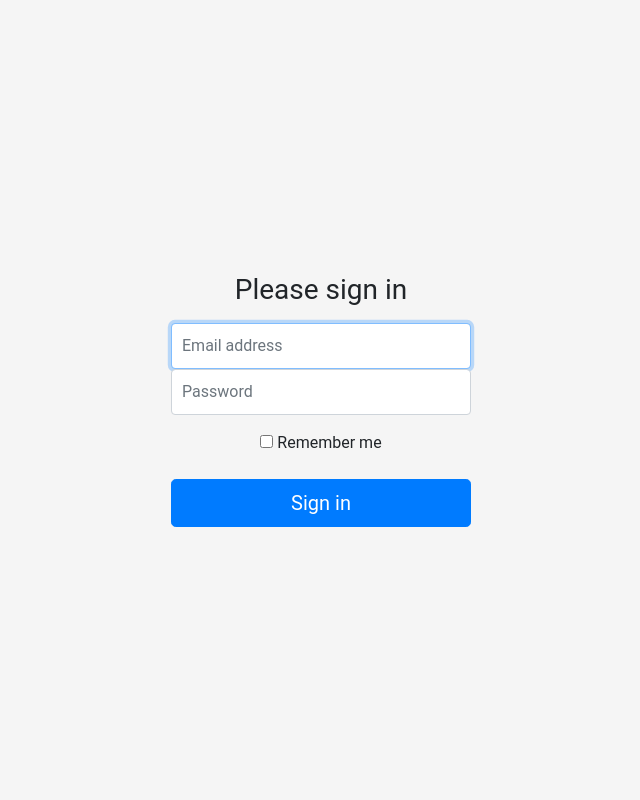
After one commit to ashique12009/share-tube, a PHP site: page /user/login.php in a window 1280 px wide. The commit adds this page. Shown: the whole page, without its empty margins (319-959 px from the left). Run offline with PHP 8.4, Linux system fonts and the light colour scheme.

Commit message:
user login ui added

```diff
--- a/assets/css/custom.css
+++ b/assets/css/custom.css
@@ -6,11 +6,13 @@ body{
     grid-template-columns: repeat(3, 1fr);
     gap: 20px;
 }
-
 .cards-grid-container .card{
     width: 100% !important;
+    border: none;
 }
-
+.cards-grid-container .card .card-img-top{
+    border-radius: 5px;
+}
 .cards-grid-container .card .card-description{
     overflow: hidden;
     text-overflow: ellipsis;
@@ -18,3 +20,27 @@ body{
     -webkit-line-clamp: 2;
     -webkit-box-orient: vertical;
 }
+
+/* User login form */
+.form-container{
+    display: flex;
+    -ms-flex-align: center;
+    align-items: center;
+    padding-top: 40px;
+    padding-bottom: 40px;
+    background-color: #f5f5f5;
+    height: 100vh;
+}
+.form-signin {
+    width: 100%;
+    max-width: 330px;
+    padding: 15px;
+    margin: auto;
+}
+.form-signin .form-control {
+    position: relative;
+    box-sizing: border-box;
+    height: auto;
+    padding: 10px;
+    font-size: 16px;
+}
--- a/footer.php
+++ b/footer.php
@@ -1,3 +1,6 @@
+<div class="container footer-container">
+
+</div>
 <script src="assets/js/jquery.slim.min.js"></script>
 <script src="assets/js/bootstrap4.bundle.min.js"></script>
 </html>
--- a/header.php
+++ b/header.php
@@ -28,5 +28,8 @@
             <input class="form-control mr-sm-2" type="search" placeholder="Search" aria-label="Search">
             <button class="btn btn-outline-success my-2 my-sm-0" type="submit">Search</button>
         </form>
+        <ul class="navbar-nav">
+            <li class="nav-item"><a href="user/login.php" class="nav-link">Sign in</a></li>
+        </ul>
     </div>
 </nav>
--- /dev/null
+++ b/user/login.php
@@ -0,0 +1,27 @@
+<!DOCTYPE html>
+<html lang="en">
+<head>
+    <meta charset="UTF-8">
+    <meta name="viewport" content="width=device-width, initial-scale=1.0">
+    <link rel="stylesheet" href="../assets/css/bootstrap4.min.css">
+    <link rel="stylesheet" href="../assets/css/custom.css">
+    <title>User sign in</title>
+</head>
+<body>
+    <div class="form-container">
+        <form class="form-signin">
+            <h1 class="h3 mb-3 font-weight-normal text-center">Please sign in</h1>
+            <label for="inputEmail" class="sr-only">Email address</label>
+            <input type="email" id="inputEmail" class="form-control" placeholder="Email address" required="" autofocus="">
+            <label for="inputPassword" class="sr-only">Password</label>
+            <input type="password" id="inputPassword" class="form-control" placeholder="Password" required="">
+            <div class="checkbox mt-3 mb-3 text-center">
+                <label>
+                    <input type="checkbox" value="remember-me"> Remember me
+                </label>
+            </div>
+            <button class="btn btn-lg btn-primary btn-block" type="submit">Sign in</button>
+        </form>
+    </div>
+</body>
+</html>
```
Also changed, not shown: assets/images/noimage.png (deleted), assets/images/nopic.png.
